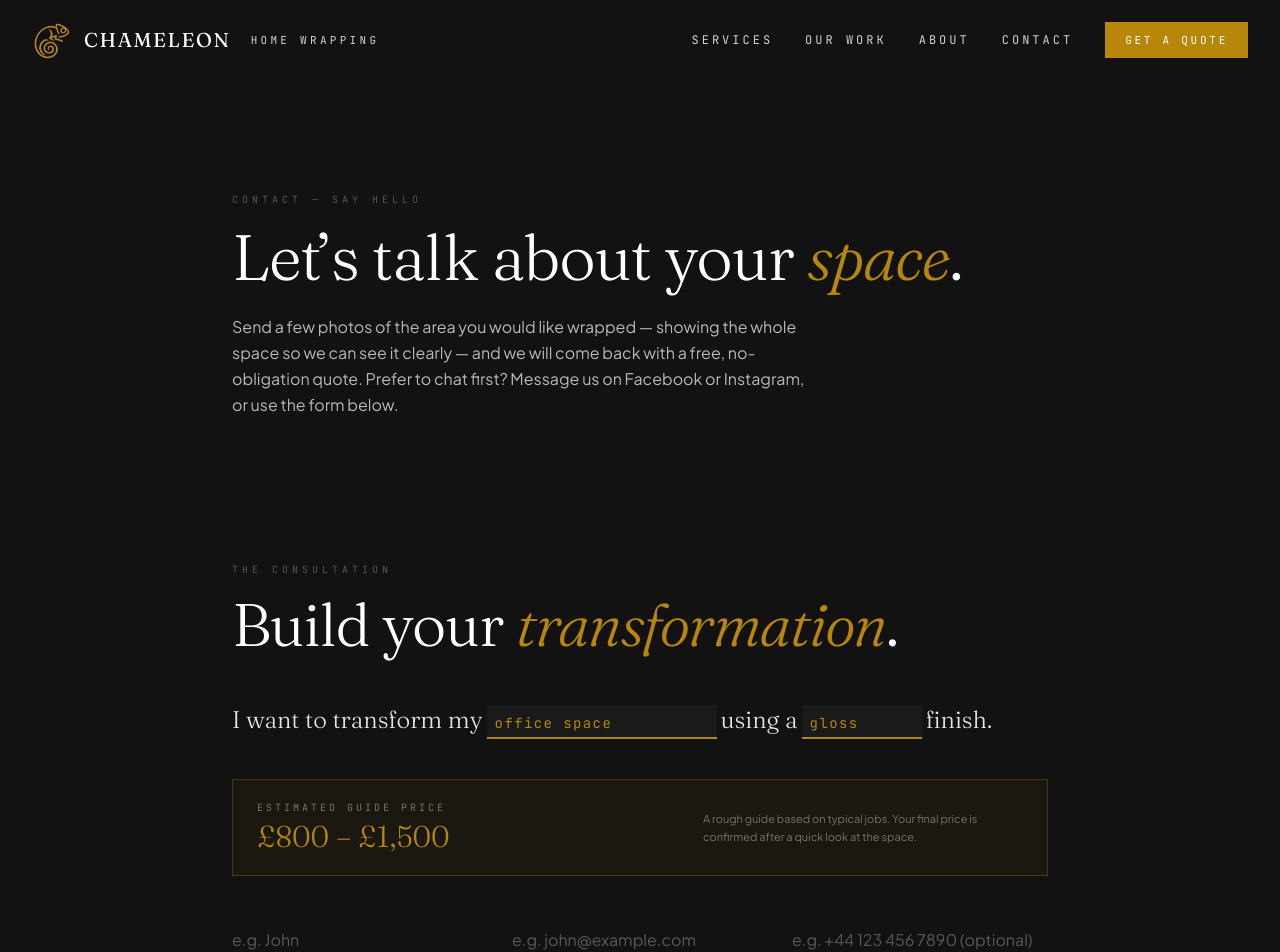
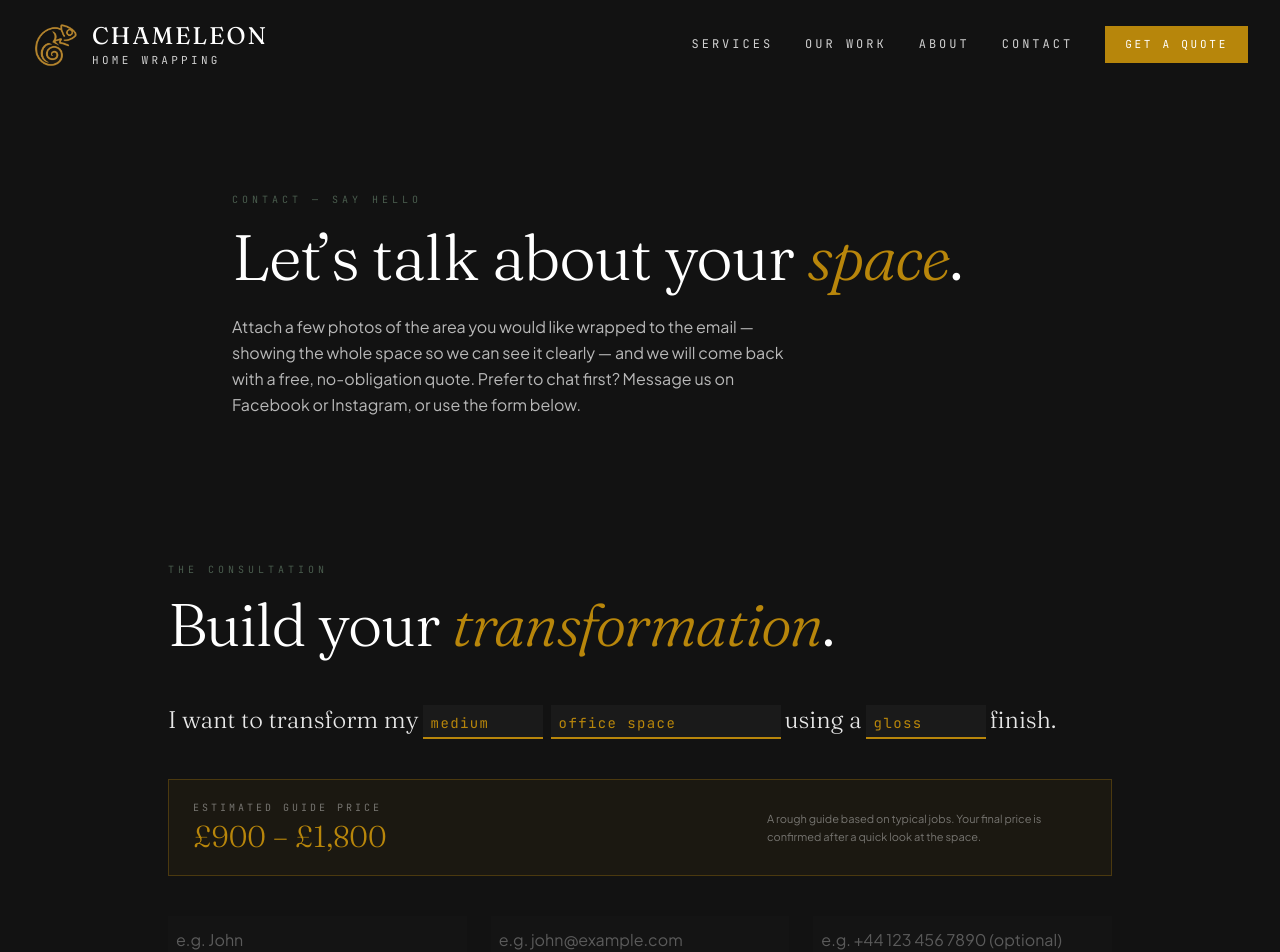
Before and after one commit to JAMIO111/Chameleon, a React (Vite) app: page /contact in a window 1280 px wide. Shown: the top 952 px of the page. Built offline with nearby package versions, Linux system fonts and the light colour scheme; the HTML template or start-up script is replaced by a standard one.

Commit message:
minor text changes

```diff
--- a/src/components/chameleon/Contact.jsx
+++ b/src/components/chameleon/Contact.jsx
@@ -14,31 +14,42 @@ const SPACES = [
   "wardrobes",
   "media wall / fireplace",
   "drawers",
+  "glass",
 ];
 
 const FINISHES = ["gloss", "matte", "textured"];
 
 const SPACE_PRICE_RANGES = {
-  "office space": [800, 1500],
-  lift: [600, 1200],
-  "full kitchen": [1800, 3500],
-  "kitchen cabinets": [900, 1800],
-  worktops: [400, 900],
-  wardrobes: [500, 1100],
-  "media wall / fireplace": [350, 700],
-  drawers: [150, 350],
+  "office space": [900, 1800],
+  lift: [700, 1400],
+  "full kitchen": [2200, 4200],
+  "kitchen cabinets": [1100, 2200],
+  worktops: [450, 950],
+  wardrobes: [600, 1300],
+  "media wall / fireplace": [400, 800],
+  drawers: [200, 400],
+  glass: [300, 600],
+};
+
+const SPACE_SIZES = ["small", "medium", "large"];
+
+const SPACE_SIZE_MULTIPLIERS = {
+  small: 0.75,
+  medium: 1,
+  large: 1.3,
 };
 
 const FINISH_MULTIPLIERS = {
   gloss: 1,
-  matte: 1,
-  textured: 1.15,
+  matte: 1.05,
+  textured: 1.12,
 };
 
-function estimateRange(space, finish) {
+function estimateRange(space, finish, spaceSize) {
   const [low, high] = SPACE_PRICE_RANGES[space] ?? [0, 0];
   const multiplier = FINISH_MULTIPLIERS[finish] ?? 1;
-  const round = (n) => Math.round((n * multiplier) / 10) * 10;
+  const sizeMultiplier = SPACE_SIZE_MULTIPLIERS[spaceSize] ?? 1;
+  const round = (n) => Math.round((n * multiplier * sizeMultiplier) / 10) * 10;
   return [round(low), round(high)];
 }
 
@@ -71,9 +82,14 @@ export default function Contact() {
     message: "",
     space: SPACES[0],
     finish: FINISHES[0],
+    spaceSize: SPACE_SIZES[1],
   });
   const set = (k) => (e) => setForm((f) => ({ ...f, [k]: e.target.value }));
-  const [estimateLow, estimateHigh] = estimateRange(form.space, form.finish);
+  const [estimateLow, estimateHigh] = estimateRange(
+    form.space,
+    form.finish,
+    form.spaceSize,
+  );
 
   function onSubmit(e) {
     e.preventDefault();
@@ -97,6 +113,7 @@ export default function Contact() {
       `━━━━━━━━━━━━━━━━━━━━━━━━━━━━`,
       `PROJECT DETAILS`,
       `━━━━━━━━━━━━━━━━━━━━━━━━━━━━`,
+      `Space Size: ${form.spaceSize}`,
       `Space:    ${form.space}`,
       `Finish:   ${form.finish}`,
       `Guide price:  ${formatGBP(estimateLow)} – ${formatGBP(estimateHigh)}`,
@@ -117,14 +134,14 @@ export default function Contact() {
   }
 
   const inputCls =
-    "w-full border-b border-white/20 bg-transparent py-3 text-white placeholder:text-white/30 focus:border-[#B8860B] focus:outline-none";
+    "w-full border-b border-white/20 bg-[#141414] py-3 pl-2 text-white placeholder:text-white/30 focus:border-[#B8860B] focus:outline-none";
 
   return (
     <section
       id="contact"
       data-swatch="#B8860B"
       className="bg-[#121212] py-24 sm:py-32">
-      <div className="mx-auto max-w-4xl px-6 lg:px-10">
+      <div className="mx-auto max-w-5xl px-6 lg:px-10">
         <p className="font-mono text-[10px] tracking-[0.4em] text-[#4A5D4E]">
           THE CONSULTATION
         </p>
@@ -136,6 +153,12 @@ export default function Contact() {
         <form onSubmit={onSubmit} className="mt-12 space-y-10">
           <p className="font-display text-xl font-light leading-relaxed text-white/90 sm:text-2xl">
             I want to transform my
+            <SentenceSelect
+              value={form.spaceSize}
+              onChange={(v) => setForm((f) => ({ ...f, spaceSize: v }))}
+              options={SPACE_SIZES}
+              width="120px"
+            />
             <SentenceSelect
               value={form.space}
               onChange={(v) => setForm((f) => ({ ...f, space: v }))}
@@ -162,8 +185,8 @@ export default function Contact() {
               </p>
             </div>
             <p className="max-w-xs text-[11px] leading-relaxed text-white/40">
-              A rough guide based on typical jobs. Your final price is
-              confirmed after a quick look at the space.
+              A rough guide based on typical jobs. Your final price is confirmed
+              after a quick look at the space.
             </p>
           </div>
 
--- a/src/components/chameleon/Hero.jsx
+++ b/src/components/chameleon/Hero.jsx
@@ -26,6 +26,9 @@ export default function Hero() {
           alt="Dated oak kitchen before wrapping"
           className="absolute inset-0 h-full w-full object-cover"
         />
+        <text className="absolute border-2 border-white py-2 px-3 z-5 bottom-24 right-16 flex items-center justify-center font-medium text-[18px] tracking-[0.35em] text-white">
+          BEFORE
+        </text>
 
         <motion.div style={{ clipPath: clip }} className="absolute inset-0">
           <Image
@@ -33,6 +36,9 @@ export default function Hero() {
             alt="The same kitchen wrapped in matte grey vinyl"
             className="absolute inset-0 h-full w-full object-cover"
           />
+          <text className="absolute z-10 border-2 border-black py-2 px-3 bottom-24 right-16 flex items-center justify-center font-medium text-[18px] tracking-[0.35em] text-black">
+            AFTER
+          </text>
         </motion.div>
 
         {/* Dark overlay */}
@@ -56,9 +62,9 @@ export default function Hero() {
             <span className="italic">Reimagined</span>
           </h1>
           <p className="mt-6 max-w-xl text-base leading-relaxed text-white/85 sm:text-lg">
-            Chameleon wraps worktops, wardrobes and fitted furniture in premium
-            vinyl — a seamless, mess-free transformation for a fraction of the
-            cost of replacement.
+            Chameleon wraps worktops, wardrobes, fitted furniture, and
+            commercial interiors in premium vinyl — delivering a seamless,
+            mess-free transformation for a fraction of the cost of replacement.
           </p>
           <div className="mt-8 flex flex-wrap items-center gap-4">
             <a
--- a/src/components/chameleon/Navbar.jsx
+++ b/src/components/chameleon/Navbar.jsx
@@ -29,25 +29,27 @@ export default function Navbar() {
           ? "bg-card/90 shadow-[0_1px_0_rgba(18,18,18,0.08)] backdrop-blur-md"
           : "bg-transparent"
       }`}>
-      <nav className="mx-auto flex max-w-7xl items-center justify-between px-6 py-5 lg:px-8">
+      <nav className="mx-auto flex max-w-7xl items-center justify-between px-4 py-5 lg:px-8">
         <Link to="/" className="group flex items-center gap-3">
           <Image
             src={logoSrc}
             alt="Chameleon Home Wrapping logo"
-            className="h-9 w-auto object-contain sm:h-10"
+            className="h-14 w-auto object-contain sm:h-12"
           />
+          <div className="flex flex-col">
             <span
-            className={`font-display text-xl tracking-[0.08em] transition-colors ${
+              className={`font-display text-2xl tracking-[0.08em] transition-colors ${
                 scrolled || open ? "text-foreground" : "text-white"
               }`}>
               CHAMELEON
             </span>
             <span
-            className={`ml-2 hidden align-middle font-mono tracking-[0.3em] transition-colors sm:inline text-[11px] ${
+              className={`align-middle font-mono tracking-[0.3em] transition-colors sm:inline text-[11px] ${
                 scrolled || open ? "text-muted-foreground" : "text-white/80"
               }`}>
               HOME WRAPPING
             </span>
+          </div>
         </Link>
 
         <div className="hidden items-center gap-8 md:flex">
--- a/src/index.css
+++ b/src/index.css
@@ -98,3 +98,10 @@
     @apply bg-primary text-primary-foreground;
   }
 }
+
+input:-webkit-autofill,
+textarea:-webkit-autofill,
+select:-webkit-autofill {
+  -webkit-box-shadow: 0 0 0 1000px #141414 inset !important;
+  -webkit-text-fill-color: #fff !important;
+}
--- a/src/pages/AboutPage.jsx
+++ b/src/pages/AboutPage.jsx
@@ -43,10 +43,10 @@ export default function AboutPage() {
                 will price it up for you.
               </p>
               <p>
-                Behind Chameleon is a small local crew with over forty years of
+                Behind Chameleon is a small local crew with over ten years of
                 combined wrapping experience across cars, bikes and homes, and a
-                5.0&#9733; average from 76 Facebook reviews. We treat every home
-                like a showroom.
+                100% recommendation from 76 Facebook reviews. We treat every
+                home like a showroom.
               </p>
             </div>
           </div>
--- a/src/pages/ContactPage.jsx
+++ b/src/pages/ContactPage.jsx
@@ -19,10 +19,10 @@ export default function ContactPage() {
               <span className="italic text-[#B8860B]">space</span>.
             </h1>
             <p className="mt-6 max-w-xl pb-4 text-base leading-relaxed text-white/70">
-              Send a few photos of the area you would like wrapped — showing the
-              whole space so we can see it clearly — and we will come back with
-              a free, no-obligation quote. Prefer to chat first? Message us on
-              Facebook or Instagram, or use the form below.
+              Attach a few photos of the area you would like wrapped to the
+              email — showing the whole space so we can see it clearly — and we
+              will come back with a free, no-obligation quote. Prefer to chat
+              first? Message us on Facebook or Instagram, or use the form below.
             </p>
           </div>
         </section>
```
Lines whose indentation alone changed are shown as unchanged.
